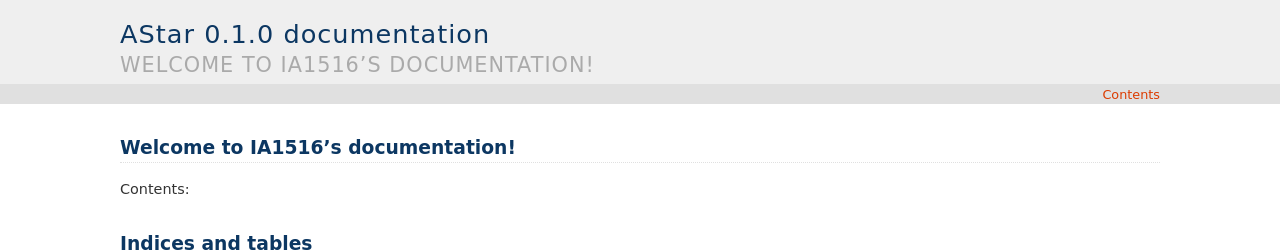
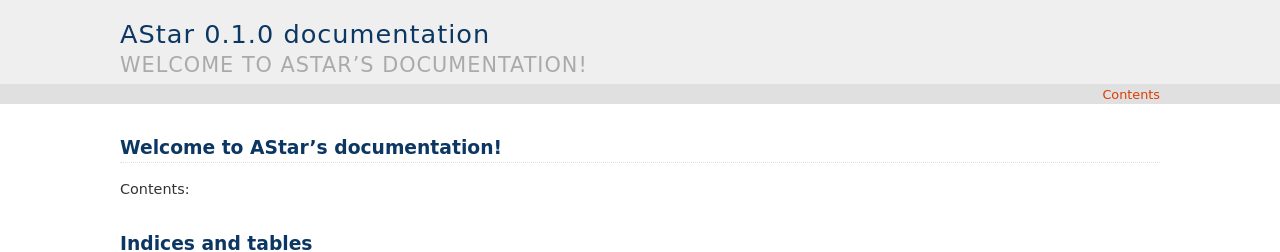
Before and after one commit to fpoli/astar, a Sphinx documentation site: the page built from docs/source/index.rst, in a window 1280 px wide. Shown: the top 252 px of the page. Built offline with Sphinx 7.4.7, drawn with Linux system fonts in a browser that asks for light colours.

Commit message:
Rename IA1516 to AStar

```diff
--- a/docs/source/conf.py
+++ b/docs/source/conf.py
@@ -1,7 +1,7 @@
 #!/usr/bin/env python3
 # -*- coding: utf-8 -*-
 #
-# IA1516 documentation build configuration file, created by
+# AStar documentation build configuration file, created by
 # sphinx-quickstart on Wed Nov  4 14:55:54 2015.
 #
 # This file is execfile()d with the current directory set to its
--- a/docs/source/index.rst
+++ b/docs/source/index.rst
@@ -1,9 +1,9 @@
-.. IA1516 documentation master file, created by
+.. AStar documentation master file, created by
    sphinx-quickstart on Wed Nov  4 14:55:54 2015.
    You can adapt this file completely to your liking, but it should at least
    contain the root `toctree` directive.
 
-Welcome to IA1516's documentation!
+Welcome to AStar's documentation!
 ==================================
 
 Contents:
```
Also changed, not shown: 2 other files.
